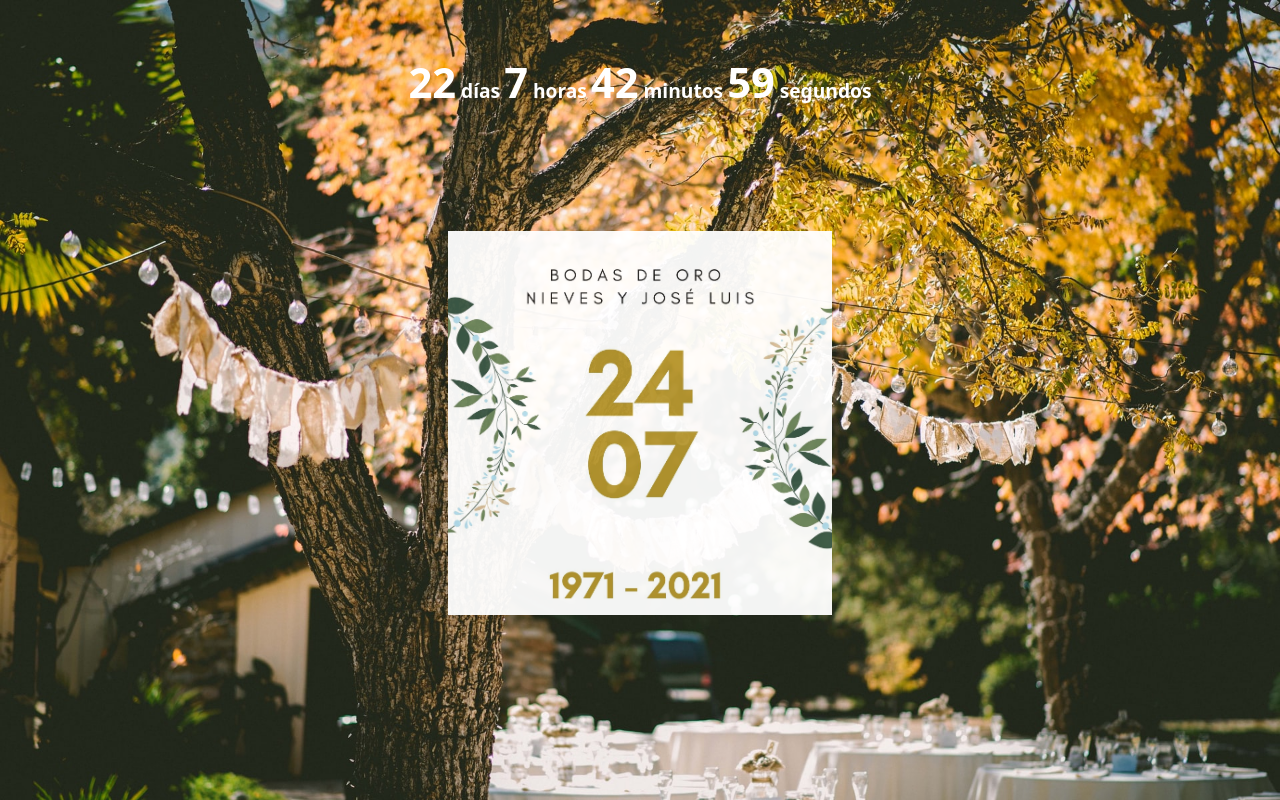
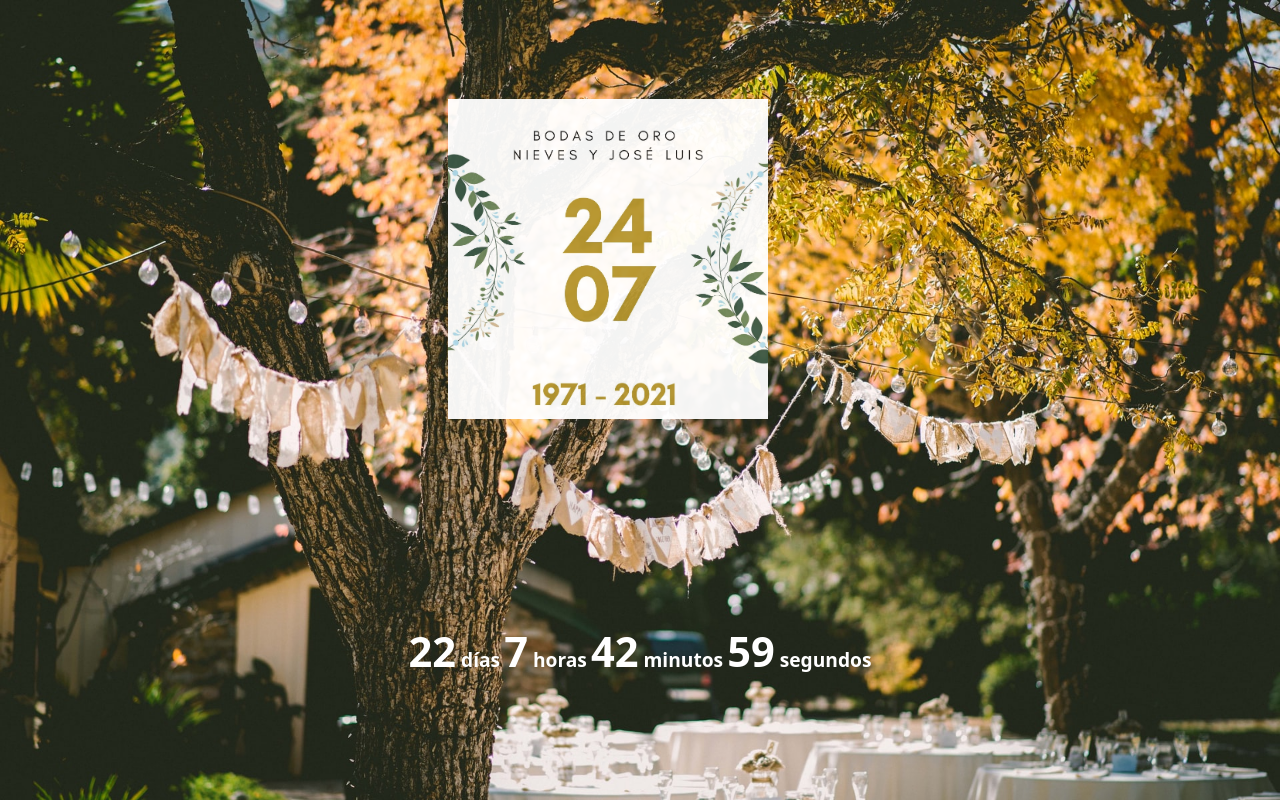
Before and after one commit to mariagluck/countdownDate, a plain HTML site: page index.html in a window 1280 px wide. Drawn offline with nearby package versions, Linux system fonts and the light colour scheme.

Commit message:
changed countdown position

```diff
--- a/index.html
+++ b/index.html
@@ -13,16 +13,16 @@
 
   <body>
     <main>
-         <div class="countdown">
+
+      <div class="image">
+      </div>
+     <div class="countdown">
         <p id="days"></p>
         <p id="hours"></p>
         <p id="mins"></p>
         <p id="secs"></p>
         <h2 id="end"></h2>
       </div>
-      <div class="image">
-      </div>
-
    </main>
   </body>
 </html>
--- a/main.css
+++ b/main.css
@@ -25,7 +25,7 @@ main {
   background-size: contain;
   background-repeat: no-repeat;
   width: 60vw;
-  height: 65vh;
+  height: 40vh;
   /* padding-top: 20%; */
   opacity: 95%;
   margin: auto;
```
